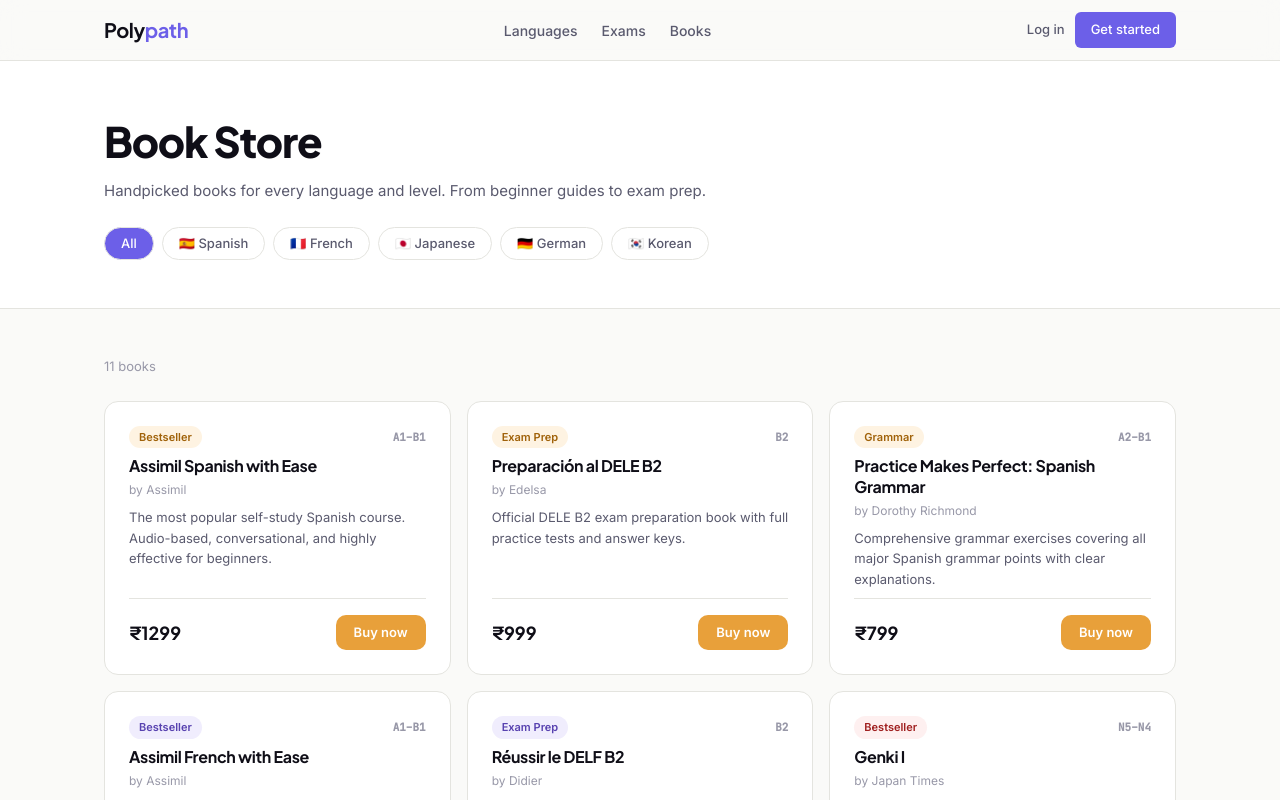
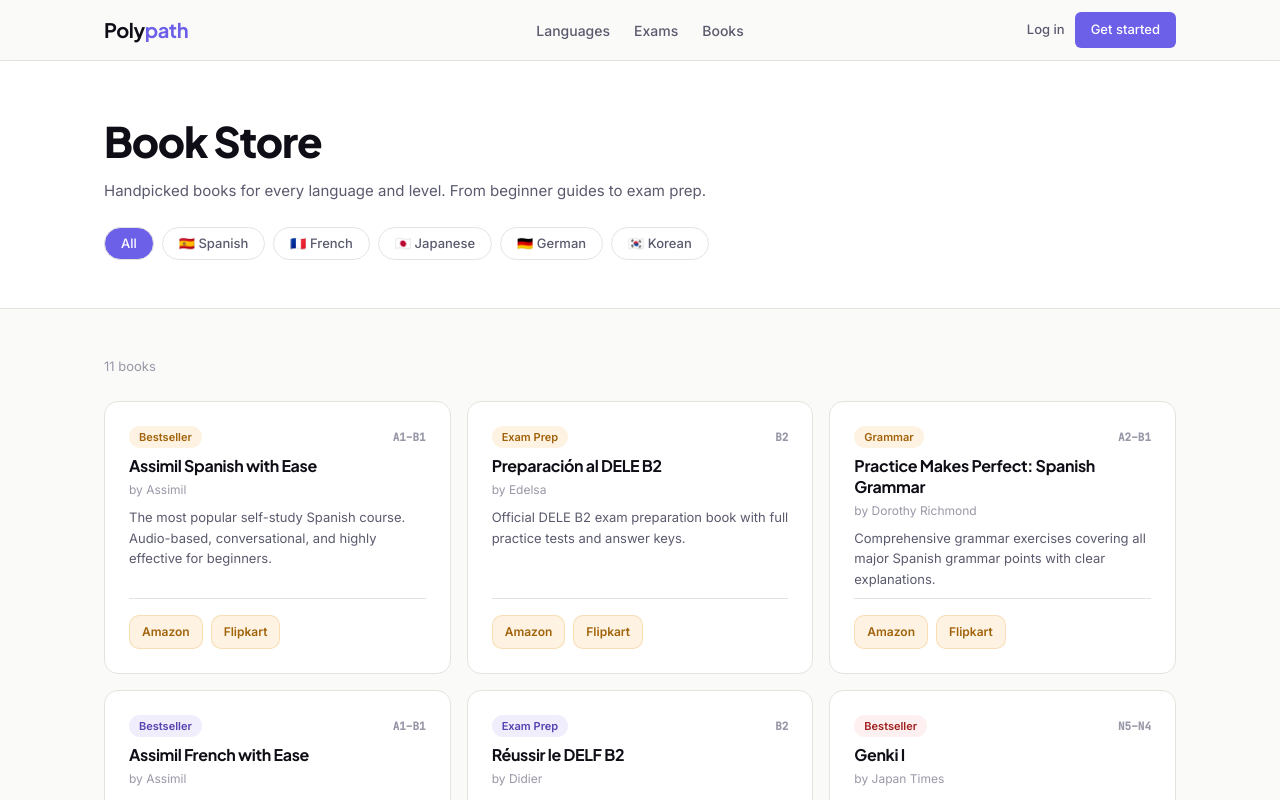
Before and after one commit to Manas3432/polypath, a React (Vite) app: page /books in a window 1280 px wide. Shown: the top 800 px of the page. Built offline with nearby package versions, Linux system fonts and the light colour scheme.

Commit message:
feat: book store with Amazon/Flipkart links, navbar fixes

```diff
--- a/src/components/layout/Navbar.jsx
+++ b/src/components/layout/Navbar.jsx
@@ -34,17 +34,21 @@
       borderBottom: '1px solid var(--color-border)',
     }}>
       <nav style={{
-        maxWidth: '1120px', margin: '0 auto',
-        padding: '0 var(--space-lg)',
-        height: '60px',
-        display: 'flex', alignItems: 'center', justifyContent: 'space-between',
-      }}>
+  maxWidth: '1120px', margin: '0 auto',
+  padding: '0 var(--space-lg)',
+  height: '60px',
+  position: 'relative',
+  display: 'flex', alignItems: 'center', justifyContent: 'space-between',
+}}>
 
         <Link to="/" style={{ fontFamily: 'var(--font-display)', fontSize: '20px', fontWeight: 700, letterSpacing: '-0.4px' }}>
           Poly<span style={{ color: 'var(--color-brand)' }}>path</span>
         </Link>
 
-        <div style={{ display: 'flex', gap: 'var(--space-lg)', alignItems: 'center' }}>
+        <div style={{
+  display: 'flex', gap: 'var(--space-lg)', alignItems: 'center',
+  position: 'absolute', left: '50%', transform: 'translateX(-50%)',
+}}>
           {NAV_LINKS.map(function(item) {
             return (
               <a
@@ -69,8 +73,15 @@
 
         {user ? (
           <div style={{ display: 'flex', alignItems: 'center', gap: 'var(--space-md)' }}>
-            <Link to="/dashboard" style={{ fontFamily: 'var(--font-body)', fontSize: '13px', color: 'var(--color-brand)', fontWeight: 500 }}>
-  {user.email}
+            <Link to="/dashboard" style={{
+  fontFamily: 'var(--font-body)', fontSize: '13px',
+  color: 'var(--color-brand)', fontWeight: 500,
+  maxWidth: '160px',
+  overflow: 'hidden',
+  textOverflow: 'ellipsis',
+  whiteSpace: 'nowrap',
+}}>
+  {user.email.split('@')[0]}
 </Link>
             <button
               onClick={handleSignOut}
--- a/src/pages/Books.jsx
+++ b/src/pages/Books.jsx
@@ -1,5 +1,4 @@
 import { useState } from 'react'
-import { Link } from 'react-router-dom'
 import { BOOKS } from '../data/books'
 import { LANGUAGES } from '../data/languages'
 
@@ -15,7 +14,7 @@
     }}
     onMouseEnter={function(e) {
       e.currentTarget.style.transform = 'translateY(-3px)'
-      e.currentTarget.style.boxShadow = `0 8px 24px ${book.color}18`
+      e.currentTarget.style.boxShadow = '0 8px 24px ' + book.color + '18'
       e.currentTarget.style.borderColor = book.color
     }}
     onMouseLeave={function(e) {
@@ -24,7 +23,6 @@
       e.currentTarget.style.borderColor = 'var(--color-border)'
     }}
     >
-      {/* Tag + Level */}
       <div style={{ display: 'flex', justifyContent: 'space-between', alignItems: 'center' }}>
         <span style={{
           fontFamily: 'var(--font-body)', fontSize: '11px', fontWeight: 600,
@@ -41,7 +39,6 @@
         </span>
       </div>
 
-      {/* Title + Author */}
       <div>
         <h3 style={{
           fontFamily: 'var(--font-display)', fontSize: '16px', fontWeight: 700,
@@ -57,7 +54,6 @@
         </p>
       </div>
 
-      {/* Description */}
       <p style={{
         fontFamily: 'var(--font-body)', fontSize: '13px',
         color: 'var(--color-text-secondary)', lineHeight: 1.6, flex: 1,
@@ -65,30 +61,43 @@
         {book.description}
       </p>
 
-      {/* Price + Buy */}
       <div style={{
-        display: 'flex', alignItems: 'center', justifyContent: 'space-between',
+        display: 'flex', gap: '8px',
         paddingTop: 'var(--space-md)', borderTop: '1px solid var(--color-border)',
         marginTop: 'auto',
       }}>
-        <span style={{
-          fontFamily: 'var(--font-display)', fontSize: '18px', fontWeight: 700,
-          color: 'var(--color-text-primary)',
-        }}>
-          ₹{book.price}
-        </span>
-        <button style={{
-          fontFamily: 'var(--font-body)', fontSize: '13px', fontWeight: 600,
-          background: book.color, color: '#fff',
-          padding: '8px 18px', borderRadius: 'var(--radius-md)',
-          border: 'none', cursor: 'pointer', transition: 'opacity 0.15s',
+        <a
+          href={'https://www.amazon.in/s?k=' + encodeURIComponent(book.title)}
+          target="_blank"
+          rel="noreferrer"
+          style={{
+            fontFamily: 'var(--font-body)', fontSize: '12px', fontWeight: 600,
+            background: book.colorDim, color: book.colorText,
+            padding: '7px 12px', borderRadius: 'var(--radius-md)',
+            display: 'inline-block', transition: 'opacity 0.15s',
+            textDecoration: 'none', border: '1px solid ' + book.color + '44',
           }}
-        onMouseEnter={function(e) { e.currentTarget.style.opacity = '0.88' }}
+          onMouseEnter={function(e) { e.currentTarget.style.opacity = '0.8' }}
           onMouseLeave={function(e) { e.currentTarget.style.opacity = '1' }}
-        onClick={function() { alert('Razorpay payments coming soon!') }}
         >
-          Buy now
-        </button>
+          Amazon
+        </a>
+        <a
+          href={'https://www.flipkart.com/search?q=' + encodeURIComponent(book.title)}
+          target="_blank"
+          rel="noreferrer"
+          style={{
+            fontFamily: 'var(--font-body)', fontSize: '12px', fontWeight: 600,
+            background: book.colorDim, color: book.colorText,
+            padding: '7px 12px', borderRadius: 'var(--radius-md)',
+            display: 'inline-block', transition: 'opacity 0.15s',
+            textDecoration: 'none', border: '1px solid ' + book.color + '44',
+          }}
+          onMouseEnter={function(e) { e.currentTarget.style.opacity = '0.8' }}
+          onMouseLeave={function(e) { e.currentTarget.style.opacity = '1' }}
+        >
+          Flipkart
+        </a>
       </div>
     </div>
   )
@@ -99,11 +108,10 @@
 
   const filteredBooks = activeLanguage === 'all'
     ? BOOKS
-    : BOOKS.filter(b => b.language === activeLanguage)
+    : BOOKS.filter(function(b) { return b.language === activeLanguage })
 
   return (
     <div>
-      {/* Header */}
       <div style={{
         borderBottom: '1px solid var(--color-border)',
         background: 'var(--color-surface)',
@@ -122,7 +130,6 @@
             Handpicked books for every language and level. From beginner guides to exam prep.
           </p>
 
-          {/* Language filter */}
           <div style={{ display: 'flex', gap: '8px', flexWrap: 'wrap' }}>
             <button
               onClick={function() { setActiveLanguage('all') }}
@@ -137,14 +144,15 @@
             >
               All
             </button>
-            {LANGUAGES.map(lang => (
+            {LANGUAGES.map(function(lang) {
+              return (
                 <button
                   key={lang.id}
                   onClick={function() { setActiveLanguage(lang.id) }}
                   style={{
                     fontFamily: 'var(--font-body)', fontSize: '13px', fontWeight: 500,
                     padding: '6px 16px', borderRadius: '20px', cursor: 'pointer',
-                  border: `1px solid ${activeLanguage === lang.id ? lang.color : 'var(--color-border)'}`,
+                    border: '1px solid ' + (activeLanguage === lang.id ? lang.color : 'var(--color-border)'),
                     background: activeLanguage === lang.id ? lang.colorDim : 'var(--color-surface)',
                     color: activeLanguage === lang.id ? lang.colorText : 'var(--color-text-secondary)',
                     transition: 'all 0.15s',
@@ -152,12 +160,12 @@
                 >
                   {lang.flag} {lang.name}
                 </button>
-            ))}
+              )
+            })}
           </div>
         </div>
       </div>
 
-      {/* Books grid */}
       <div style={{ maxWidth: '1120px', margin: '0 auto', padding: 'var(--space-xl) var(--space-lg)' }}>
         <p style={{
           fontFamily: 'var(--font-body)', fontSize: '13px',
@@ -170,9 +178,9 @@
           gridTemplateColumns: 'repeat(auto-fill, minmax(280px, 1fr))',
           gap: 'var(--space-md)',
         }}>
-          {filteredBooks.map(book => (
-            <BookCard key={book.id} book={book} />
-          ))}
+          {filteredBooks.map(function(book) {
+            return <BookCard key={book.id} book={book} />
+          })}
         </div>
       </div>
     </div>
```
Lines whose indentation alone changed are shown as unchanged.
